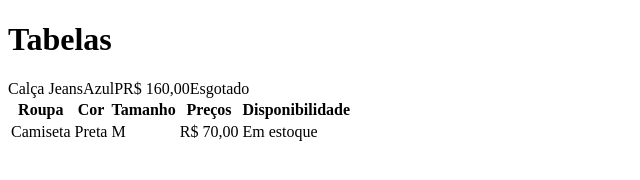
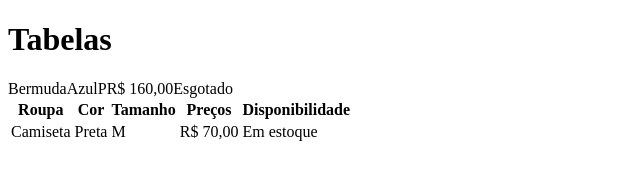
Before and after one commit to Emanoel5043/aula-tabela, a plain HTML site: page index.html in a window 1280 px wide. Shown: the full height of the page, 0-640 px from the left. Drawn offline with Linux system fonts and the light colour scheme.

Commit message:
trocado de calça jeans para bermuda

```diff
--- a/index.html
+++ b/index.html
@@ -26,7 +26,7 @@
         </tr>
         <tr>
             <tr>
-                <tb>Calça Jeans</tb>
+                <tb>Bermuda</tb>
                 <tb>Azul</tb>
                 <tb>P</tb>
                 <tb>R$ 160,00</tb>
```
